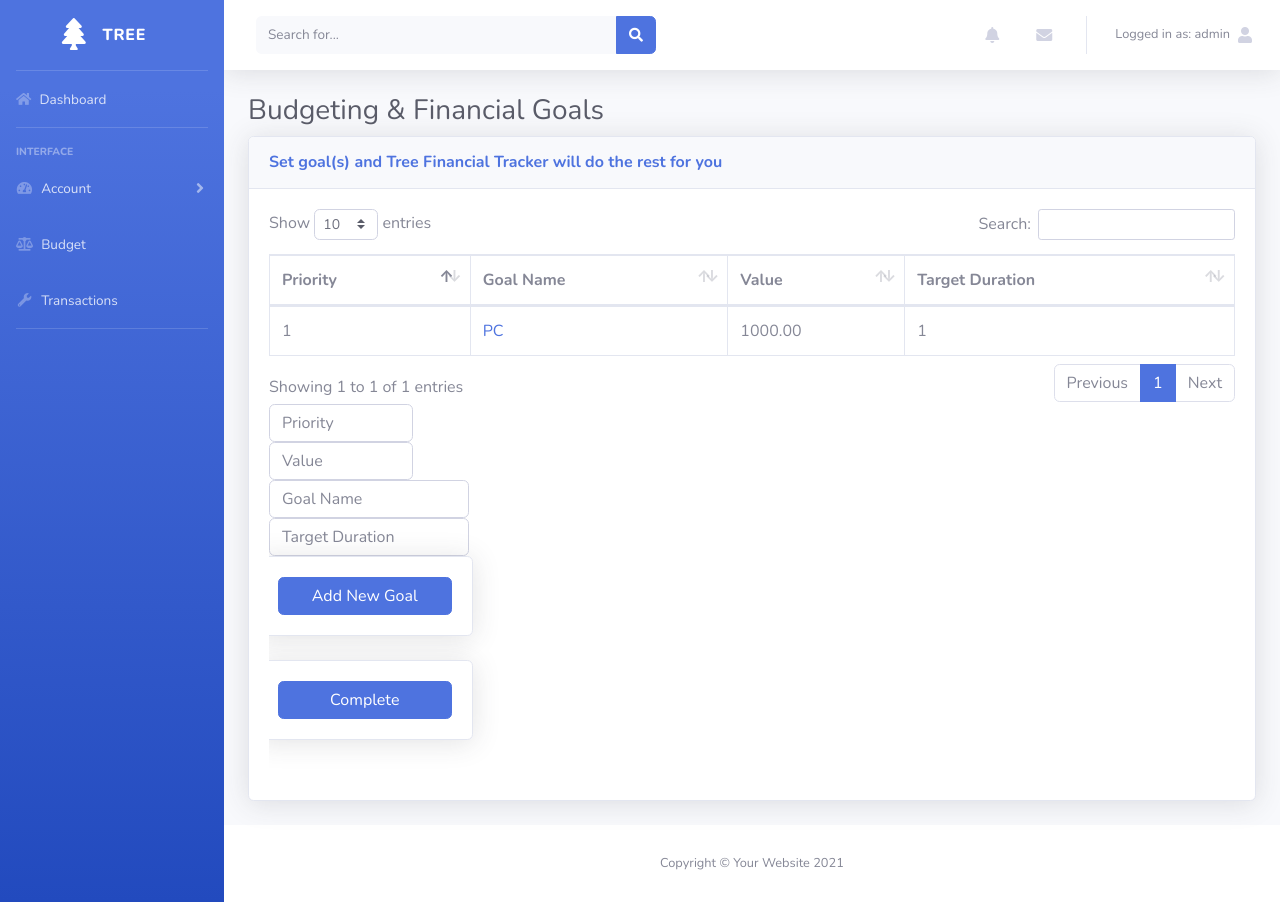
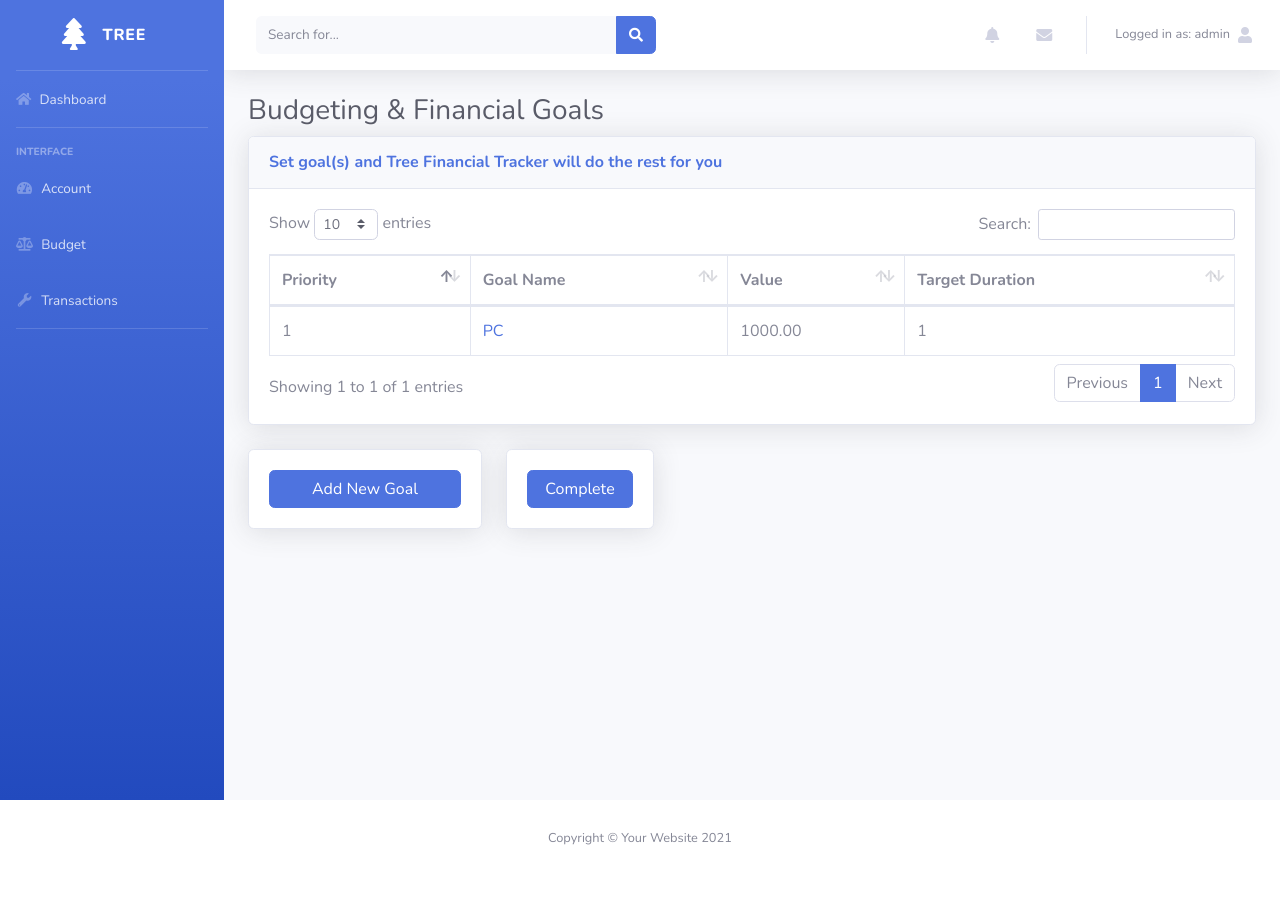
Before and after one commit to keithsim-16/sc2006-software-engineering-tree, a Django app: page /budget-set-up/ in a window 1280 px wide. After the commit the page ends 845 px from the top, so only its background shows below. Run offline with Django 4.2, Linux system fonts and the light colour scheme; a user stored in the database is signed in; data comes from the database, SQL or seed files in the repository; some libraries are stand-ins or nearby versions.

Commit message:
rearranged budget page

```diff
--- a/src/templates/base.html
+++ b/src/templates/base.html
@@ -64,19 +64,9 @@
 
             <!-- Nav Item - Pages Collapse Menu -->
             <li class="nav-item {% if request.resolver_match.url_name == 'account' %} active {% endif %}">
-                <a class="nav-link collapsed" href="#" data-toggle="collapse" data-target="#collapseTwo"
-                    aria-expanded="true" aria-controls="collapseTwo">
+                    <a class="nav-link" href="/account/">
                     <i class="fas fa-fw fa-tachometer-alt"></i>
-                    <span>Account</span>
-                </a>
-                <div id="collapseTwo" class="collapse" aria-labelledby="headingTwo" data-parent="#accordionSidebar">
-                    <div class="bg-white py-2 collapse-inner rounded">
-                        <!--<h6 class="collapse-header">Custom Components:</h6>-->
-                        <a class="collapse-item" href="/account">Account Overview</a>
-                        <a class="collapse-item" href="/account">Add New Financial Acct</a>
-                        <a class="collapse-item" href="cards.html">Add New Transaction</a>
-                    </div>
-                </div>
+                    <span>Account</span></a>
             </li>
 
             <!-- Nav Item - Utilities Collapse Menu -->
--- a/src/templates/budgetFinancial.html
+++ b/src/templates/budgetFinancial.html
@@ -2,14 +2,26 @@
 {% block content %}
 <!-- Page Heading -->
 <h1 class="h3 mb-2 text-gray-800">Budgeting & Financial Goals</h1>
+{% if messages %}
+{% for message in messages %}
+<div class="text-center">
+    {% if message.tags == 'error' %}
+    <h2 style='color:red;'> {{ message}}</h2>
+    {% endif %}
+</div>
+{% endfor %}
+{% endif %}
 <!--<p class="mb-4">DataTables is a third party plugin that is used to generate the demo table below.
     For more information about DataTables, please visit the <a target="_blank"
         href="https://datatables.net">official DataTables documentation</a>.</p>-->
 
 <!-- DataTales Example -->
+<div class="row">
+    <div class="col">
         <div class="card shadow mb-4">
             <div class="card-header py-3">
-        <h6 class="m-0 font-weight-bold text-primary">Set goal(s) and Tree Financial Tracker will do the rest for you</h6>
+                <h6 class="m-0 font-weight-bold text-primary">Set goal(s) and Tree Financial Tracker will do the rest
+                    for you</h6>
             </div>
             <div class="card-body">
                 <div class="table-responsive">
@@ -34,50 +46,61 @@
                             {% endfor %}
                         </tbody>
                     </table>
+                </div>
+            </div>
             {% else %}
             <h1>No Recorded Found</h1>
             {% endif %}
-            <div class="form-group row">
+        </div>
+    </div>
+</div>
+<div class="row">
+    <div class="col-lg-3">
+        <div class="card shadow mb-4">
+            <div class="card-body text-center">
+                <button class="btn btn-primary btn-block" type="button" data-toggle="modal"
+                    data-target="#exampleModalLg">Add New Goal</button>
+                <div class="modal fade" id="exampleModalLg" tabindex="-1" role="dialog"
+                    aria-labelledby="myLargeModalLabel" aria-hidden="true">
+                    <div class="modal-dialog modal-lg" role="document">
+                        <div class="modal-content">
+                            <div class="modal-header">
+                                <h5 class="modal-title">Add New Goal</h5>
+                                <button type="button" class="close" data-dismiss="modal" aria-label="Close">
+                                    <span aria-hidden="true">&times;</span>
+                                </button>
+                            </div>
+                            <div class="modal-body">
                                 <form action="" method='POST'>
                                     {% csrf_token %}
-                            {% if messages %}
-                                            {% for message in messages %}
-                                             <div class="text-center">
-                                                {% if message.tags == 'error' %}
-                                                    <h2  style= 'color:red;'> {{ message}}</h2>
-                                                {% endif %}
-                                             </div>
-                                            {% endfor %}
-                                        {% endif %}
-                                    <div class="col-sm-6 mb-3 mb-sm-0">
+                                    <div class="form-group">
                                         <input type="text" class="form-control form-control-user" id="examplePriority"
                                             placeholder="Priority" name="Priority">
                                     </div>
-                                    <div class="col-sm-6 mb-3 mb-sm-0">
+                                    <div class="form-group">
                                         <input type="text" class="form-control form-control-user" id="exampleValue"
                                             placeholder="Value" name="Value">
                                     </div>
-                                    <div class="col-sm-8 mb-3 mb-sm-0">
+                                    <div class="form-group">
                                         <input type="text" class="form-control form-control-user" id="exampleGoalName"
                                             placeholder="Goal Name" name="Goal Name">
                                     </div>
-                                    <div class="col-sm-8 mb-3 mb-sm-0">
-                                        <input type="text" class="form-control form-control-user" id="exampleTargetDuration"
-                                            placeholder="Target Duration" name="Target Duration">
+                                    <div class="form-group">
+                                        <input type="text" class="form-control form-control-user"
+                                            id="exampleTargetDuration" placeholder="Target Duration"
+                                            name="Target Duration">
                                     </div>
-                                    <div class="row">
-                                    <div class="col-lg-8">
-                                        <div class="card shadow mb-4">
-                                            <div class="card-body text-center">
-                                                <button class="btn btn-primary btn-block" type="submit" data-toggle="modal"
-                                                data-target="#exampleModalLg">Add New Goal</button>
+                                    <button class="btn btn-primary" type="submit" name="addNewAcct" value="1">Add New
+                                        Goal</button>
+                                </form>
                             </div>
                         </div>
                     </div>
-
-                </form>
-
-              <div class="col-lg-8">
+                </div>
+            </div>
+        </div>
+    </div>
+    <div class="col-lg-2">
         <div class="card shadow mb-4">
             <div class="card-body text-center">
                 <!--<a href="/home">-->
@@ -92,18 +115,6 @@
     </div>
 </div>
 </div>
-        <!-- <div class="col-lg-6">
-            <div class="card shadow mb-4">
-                <div class="card-body text-center">
-                    <a  class="btn btn-primary btn-block" type="button" data-toggle="modal"
-                    data-target="#BudgetModal">Delete</a>
-                </div>
-
-            </div>
-        </div> -->
-    </div>
-
-
 </div>
 
 {% endblock %}
```
Also changed, not shown: src/templates/SetGoals.html (+69 -127 lines). Lines whose indentation alone changed are shown as unchanged.
